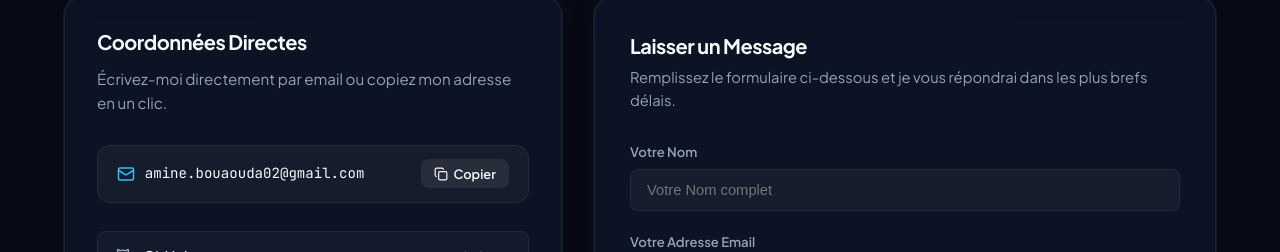
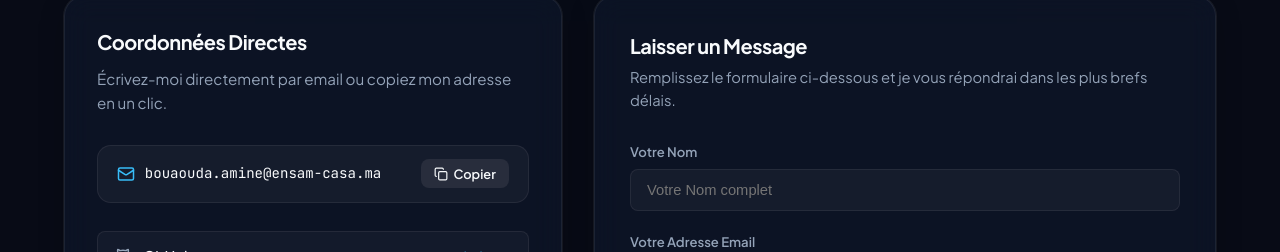
Before and after one commit to aminebouaouda02/pfe-portfolio, a Next.js app: page / in a window 1280 px wide. Shown: the part 9866-10118 px from the top of the page. Built offline with nearby package versions, Linux system fonts and the light colour scheme.

Commit message:
email changed correctly

```diff
--- a/data/portfolioData.ts
+++ b/data/portfolioData.ts
@@ -207,7 +207,7 @@ export const portfolioData: Record<Locale, PortfolioData> = {
       role: "Aspiring AI Engineer | Master's in Big Data & IoT @ ENSAM Casablanca",
       statusBadge: "Master's @ ENSAM Casablanca • Open to AI & Big Data Roles",
       location: "Casablanca, Morocco",
-      email: "amine.bouaouda02@gmail.com",
+      email: "bouaouda.amine@ensam-casa.ma",
       github: "https://github.com/aminebouaouda02",
       linkedin: "https://www.linkedin.com/in/amine-bouaouda-071503278/",
       bio: "Master's student in Big Data & Internet of Things (BDIoT) at ENSAM Casablanca and aspiring AI Engineer. My engineering journey started with tinkering on microcontrollers and grew into architecting distributed multi-node Big Data clusters (Hadoop, Spark, Kafka), machine learning pipelines, and embedded IoT systems.",
@@ -629,7 +629,7 @@ export const portfolioData: Record<Locale, PortfolioData> = {
       role: "Élève-Ingénieur IA & Big Data | Master BDIoT @ ENSAM Casablanca",
       statusBadge: "Master BDIoT @ ENSAM Casablanca • À l'écoute d'opportunités IA & Big Data",
       location: "Casablanca, Maroc",
-      email: "amine.bouaouda02@gmail.com",
+      email: "bouaouda.amine@ensam-casa.ma",
       github: "https://github.com/aminebouaouda02",
       linkedin: "https://www.linkedin.com/in/amine-bouaouda-071503278/",
       bio: "Étudiant en Master Big Data & Internet of Things (BDIoT) à l'ENSAM Casablanca et futur ingénieur IA. Mon parcours d'ingénieur a débuté en bidouillant des microcontrôleurs pour évoluer vers l'architecture de clusters Big Data distribués multi-nœuds (Hadoop, Spark, Kafka), les pipelines de Machine Learning et les systèmes IoT embarqués.",
```
Also changed, not shown: 1 other file (tests, documents, lock files or other folders).
